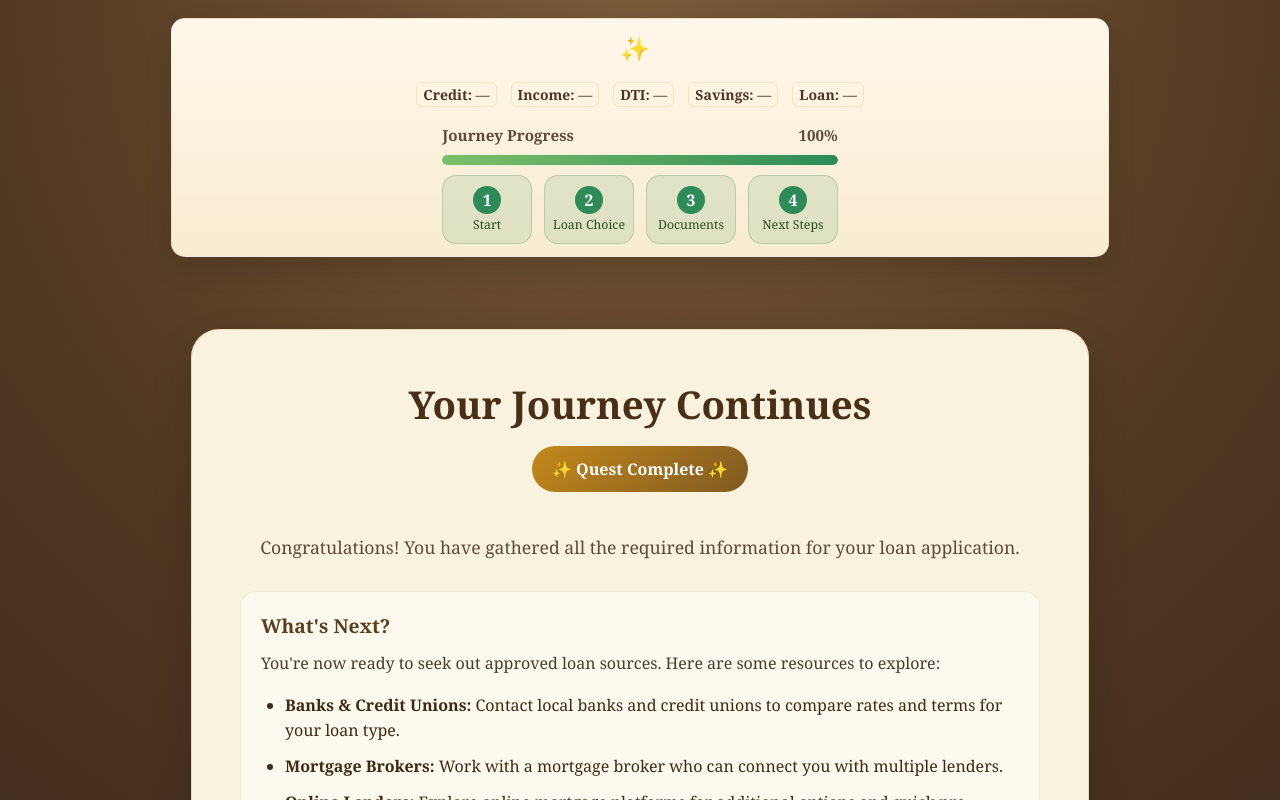
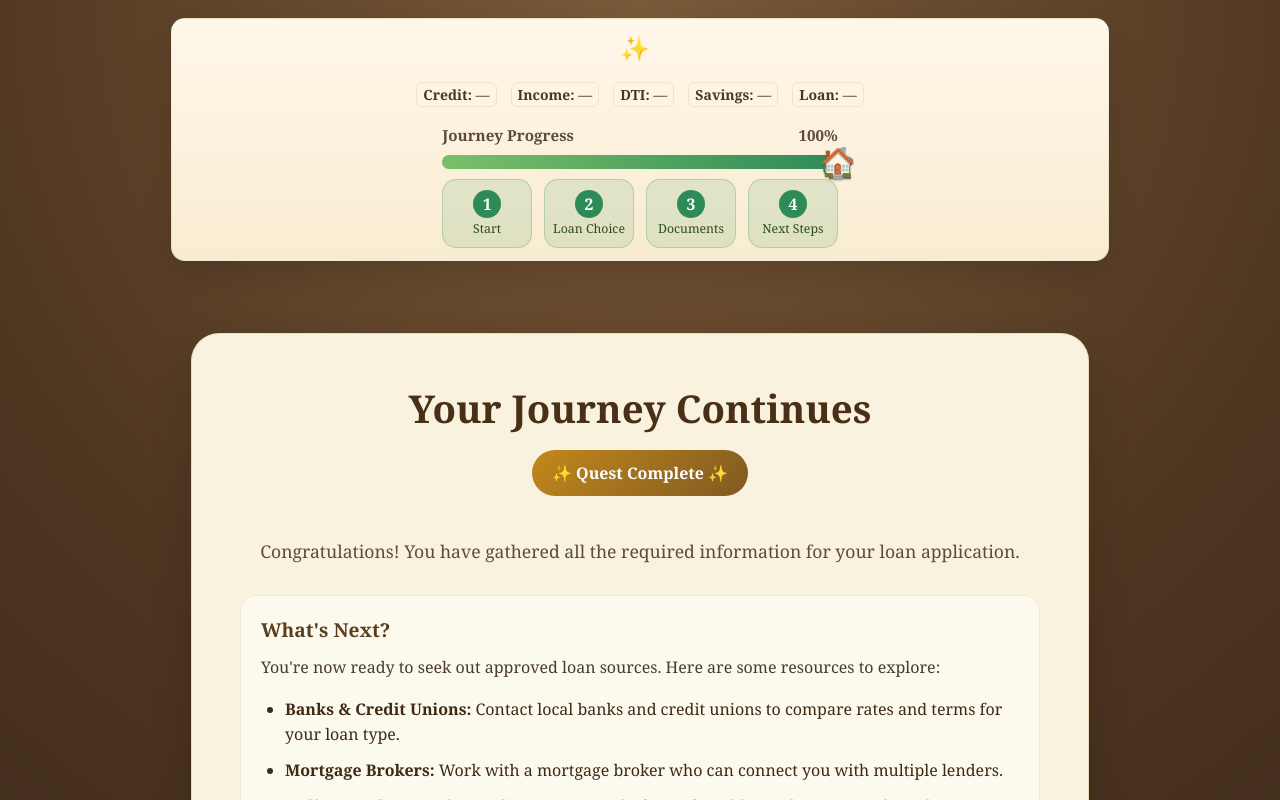
Before and after one commit to rtruong4/interactive-home-loan, a React (Create React App) app: page /next-steps in a window 1280 px wide. Shown: the top 800 px of the page. Built offline with nearby package versions, Linux system fonts and the light colour scheme.

Commit message:
added emojis to progress bar

```diff
--- a/src/components/PlayerBanner.js
+++ b/src/components/PlayerBanner.js
@@ -35,6 +35,8 @@ export default function PlayerBanner() {
         </div>
         <div className="progress-track" aria-hidden="true">
           <div className="progress-fill" style={{ width: `${progress}%` }} />
+          <span className="progress-thumb" style={{ left: `${progress}%` }} role="img" aria-label="wizard">🧙‍♂️</span>
+          <span className="progress-house" role="img" aria-label="house">🏠</span>
         </div>
         <div className="progress-steps">
           {progressSteps.map((step, index) => (
--- a/src/styles/index.css
+++ b/src/styles/index.css
@@ -46,8 +46,10 @@ body{font-family:Georgia,serif,Palatino,Liberation Serif,Times,serif;background:
 .player-info div{background:rgba(255,250,231,.9);padding:6px 10px;border-radius:12px;border:1px solid rgba(182,143,64,.16)}
 .progress-tracker{display:flex;flex-direction:column;gap:10px;padding:0 6px}
 .progress-header{display:flex;justify-content:space-between;align-items:center;gap:12px;font-size:0.95rem;color:#5d4b3a;font-weight:700}
-.progress-track{position:relative;height:10px;border-radius:999px;background:#e7dcc4;overflow:hidden}
+.progress-track{position:relative;height:14px;border-radius:999px;background:#e7dcc4;overflow:visible}
 .progress-fill{position:absolute;left:0;top:0;bottom:0;background:linear-gradient(90deg,#7bbf6a,#2e8b57);border-radius:999px;transition:width .3s ease}
+.progress-thumb{position:absolute;top:50%;transform:translate(-50%,-50%);font-size:1.8rem;line-height:1;pointer-events:none;text-shadow:0 1px 2px rgba(0,0,0,.2);z-index:2;}
+.progress-house{position:absolute;right:0;top:50%;transform:translate(50%,-50%);font-size:1.8rem;line-height:1;text-shadow:0 1px 2px rgba(0,0,0,.2);z-index:2;}
 .progress-steps{display:grid;grid-template-columns:repeat(4,1fr);gap:12px;}
 .progress-step{display:flex;flex-direction:column;align-items:center;gap:4px;padding:10px 8px;border-radius:14px;background:rgba(255,255,255,.85);border:1px solid rgba(182,143,64,.12);color:#5d4b3a}
 .progress-step.active{background:rgba(46,139,87,.12);border-color:rgba(46,139,87,.25);color:#2d4b22}
```
